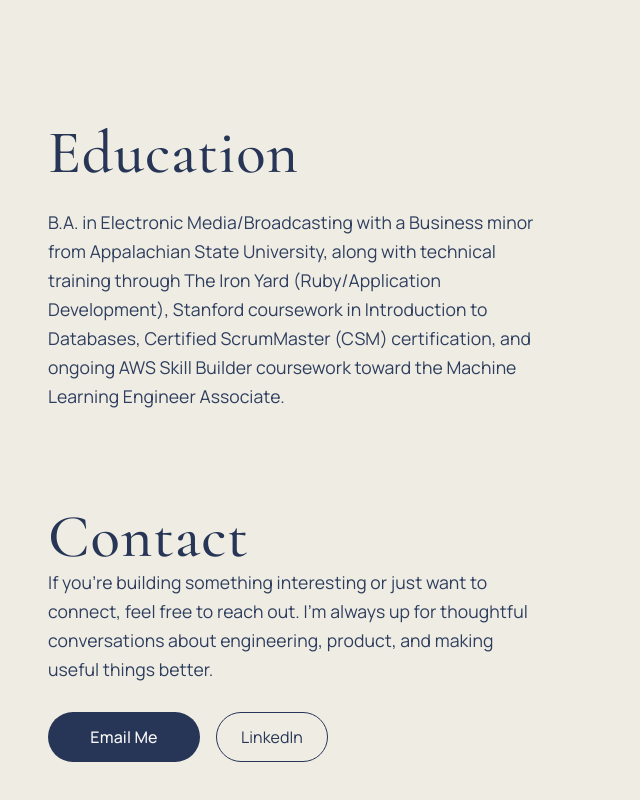
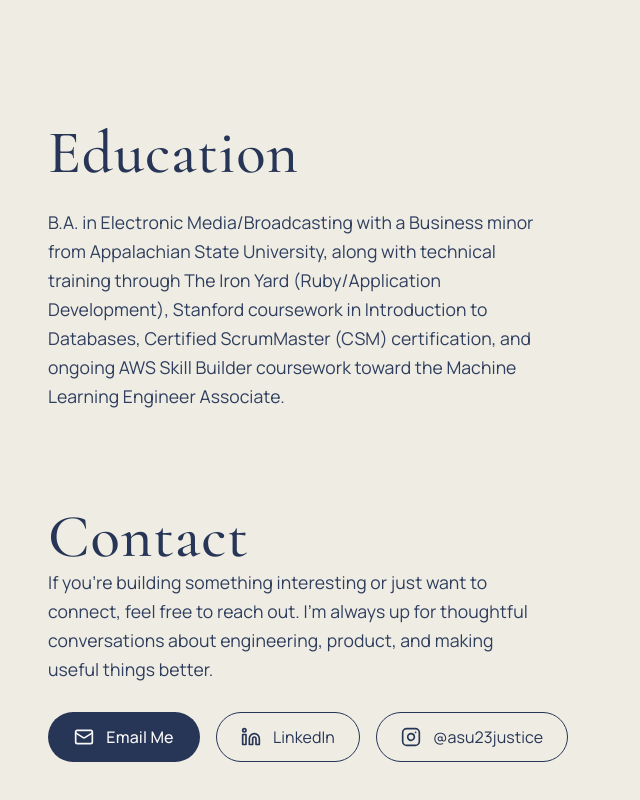
Before and after one commit to DJustice23/djustice23-site, a Next.js app: page / in a window 1280 px wide. Shown: the part 2982-3782 px from the top of the page, without its empty margins (0-640 px from the left). Built offline with nearby package versions, Linux system fonts and the light colour scheme.

Commit message:
use icons instead of buttons

```diff
--- a/src/app/page.tsx
+++ b/src/app/page.tsx
@@ -1,5 +1,6 @@
 import Image from "next/image";
 import Link from "next/link";
+import { Instagram, Linkedin, Mail } from "lucide-react";
 
 const selectedImpact = [
   "Led development of an internal Google Ads campaign platform used by digital marketing teams to manage client accounts and campaigns.",
@@ -199,23 +200,31 @@ export default function Home() {
           engineering, product, and making useful things better.
         </p>
         <div className="mt-7 flex flex-wrap gap-4 pb-4">
-          <a className="cta-btn" href="mailto:asu23justice@gmail.com">
+          <a
+            className="cta-btn inline-flex items-center gap-3"
+            href="mailto:asu23justice@gmail.com"
+          >
+            <Mail className="h-5 w-5" aria-hidden="true" />
             Email Me
           </a>
           <a
-            className="inline-flex items-center justify-center rounded-full border border-[var(--foreground)] px-6 py-3 text-[var(--foreground)] transition-colors hover:bg-[#e4e3df]"
+            className="inline-flex items-center justify-center gap-3 rounded-full border border-[var(--foreground)] px-6 py-3 text-[var(--foreground)] transition-colors hover:bg-[#e4e3df]"
             href="https://www.linkedin.com/in/david-c-justice/"
             target="_blank"
             rel="noreferrer"
           >
+            <Linkedin className="h-5 w-5" aria-hidden="true" />
             LinkedIn
           </a>
-          {/* <Link
-            className="inline-flex items-center justify-center rounded-full border border-[var(--foreground)] px-6 py-3 text-[var(--foreground)] transition-colors hover:bg-[#e4e3df]"
-            href="/projects"
+          <a
+            className="inline-flex items-center justify-center gap-3 rounded-full border border-[var(--foreground)] px-6 py-3 text-[var(--foreground)] transition-colors hover:bg-[#e4e3df]"
+            href="https://www.instagram.com/asu23justice/"
+            target="_blank"
+            rel="noreferrer"
           >
-            View Projects
-          </Link> */}
+            <Instagram className="h-5 w-5" aria-hidden="true" />
+            @asu23justice
+          </a>
         </div>
       </section>
     </main>
```
